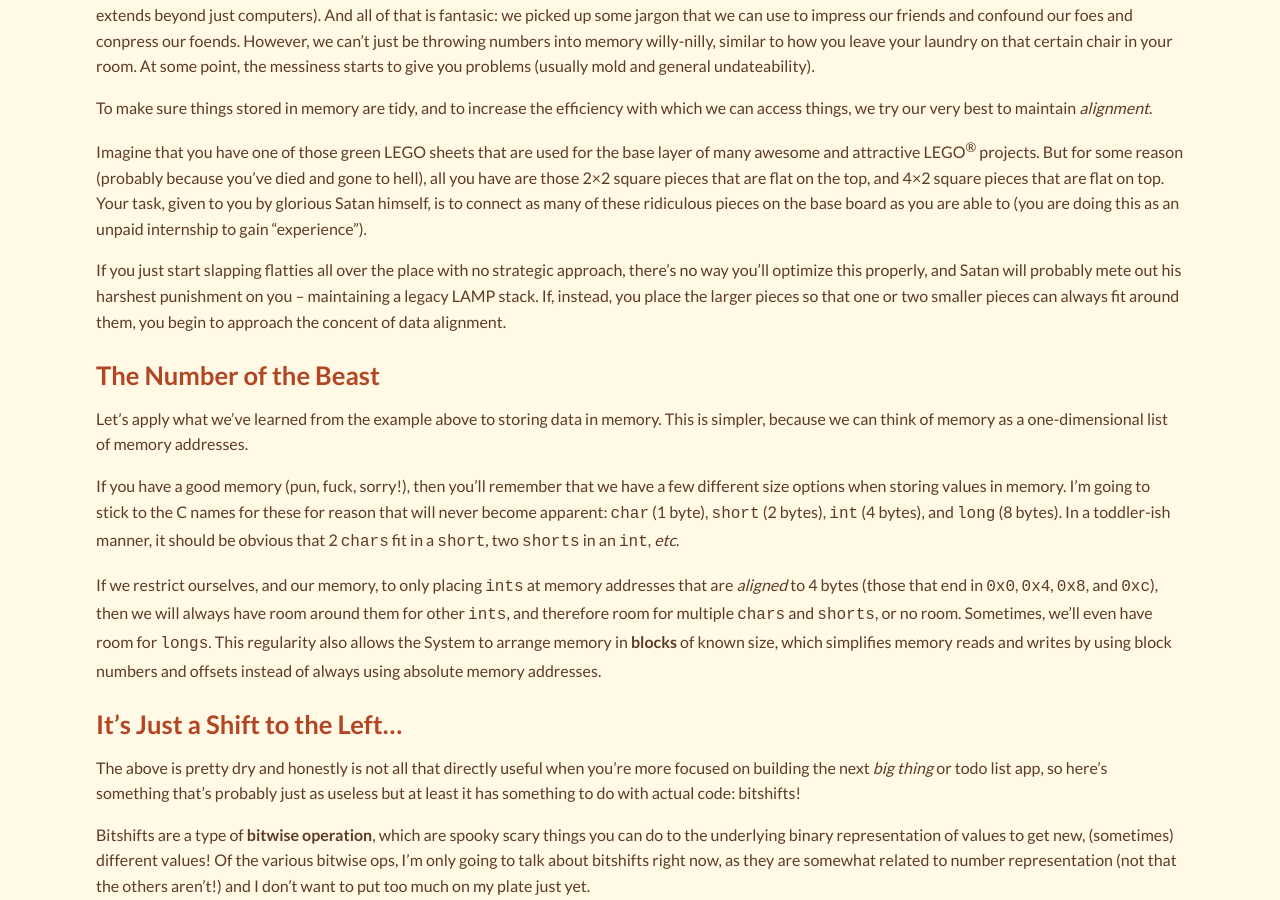
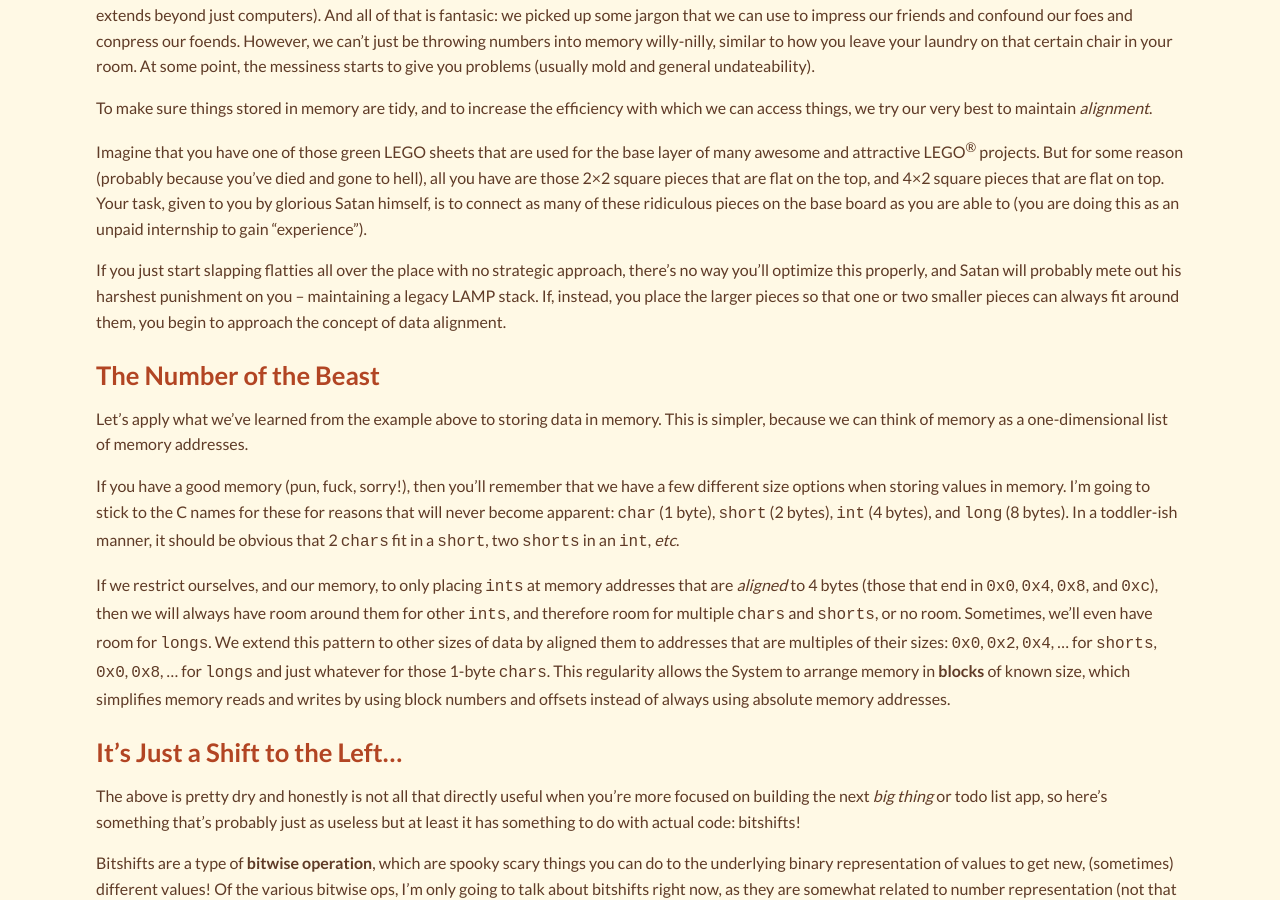
Before and after one commit to Perfect5th/perfect5th.github.io, a Jekyll site: the page built from _posts/2019-08-17-computers-wtf-3-alignment.md, in a window 1280 px wide and 900 px high, scrolled down 364 px. Built offline with Jekyll 4.4.1, drawn with Linux system fonts in a browser that asks for light colours; some of the changed text lies outside the part shown.

Commit message:
typo fixes. Really need to re-read stuff before publishing

```diff
--- a/_posts/2019-08-17-computers-wtf-3-alignment.md
+++ b/_posts/2019-08-17-computers-wtf-3-alignment.md
@@ -27,7 +27,7 @@
 approach, there's no way you'll optimize this properly, and Satan will
 probably mete out his harshest punishment on you – maintaining a legacy LAMP
 stack. If, instead, you place the larger pieces so that one or two smaller
-pieces can always fit around them, you begin to approach the concent of data
+pieces can always fit around them, you begin to approach the concept of data
 alignment.
 
 ### The Number of the Beast
@@ -37,7 +37,7 @@
 
 If you have a good memory (pun, fuck, sorry!), then you'll remember that we
 have a few different size options when storing values in memory. I'm going to
-stick to the C names for these for reason that will never become apparent:
+stick to the C names for these for reasons that will never become apparent:
 `char` (1 byte), `short` (2 bytes), `int` (4 bytes), and `long` (8 bytes). In
 a toddler-ish manner, it should be obvious that 2 `chars` fit in a `short`,
 two `shorts` in an `int`, *etc*.
@@ -46,7 +46,10 @@
 addresses that are *aligned* to 4 bytes (those that end in `0x0`, `0x4`,
 `0x8`, and `0xc`), then we will always have room around them for other `ints`,
 and therefore room for multiple `chars` and `shorts`, or no room. Sometimes,
-we'll even have room for `longs`. This regularity also allows the System to
+we'll even have room for `longs`. We extend this pattern to other sizes of
+data by aligned them to addresses that are multiples of their sizes: `0x0`,
+`0x2`, `0x4`, ... for `shorts`, `0x0`, `0x8`, ... for `longs` and just
+whatever for those 1-byte `chars`. This regularity allows the System to
 arrange memory in **blocks** of known size, which simplifies memory reads and
 writes by using block numbers and offsets instead of always using absolute
 memory addresses.
@@ -138,11 +141,11 @@
 
 This outputs `0xfffffff1`. The **expansion** from `char` to `int` pads the
 left side of the representation with ones, same as an arithmetic shift. If
-instead we had `char x = 0x01`, the output would be `0x00000001` (or just 0x1,
-as `printf` by default does not include leading zeroes, but trust me it's the
-longer version under the hood).
+instead we had `char x = 0x01`, the output would be `0x00000001` (or just
+`0x1`, as `printf` by default does not include leading zeroes, but trust me
+it's the longer version under the hood).
 
-#### P.S., Two's Complements
+#### P.S., My Two's Complements to the Chef
 *Many* Computing Systems use [two's complement](https://en.wikipedia.org/wiki/Two's_complement)
 to represent negative numbers. Here's a *real* brief explanation of the
 concept.
```
